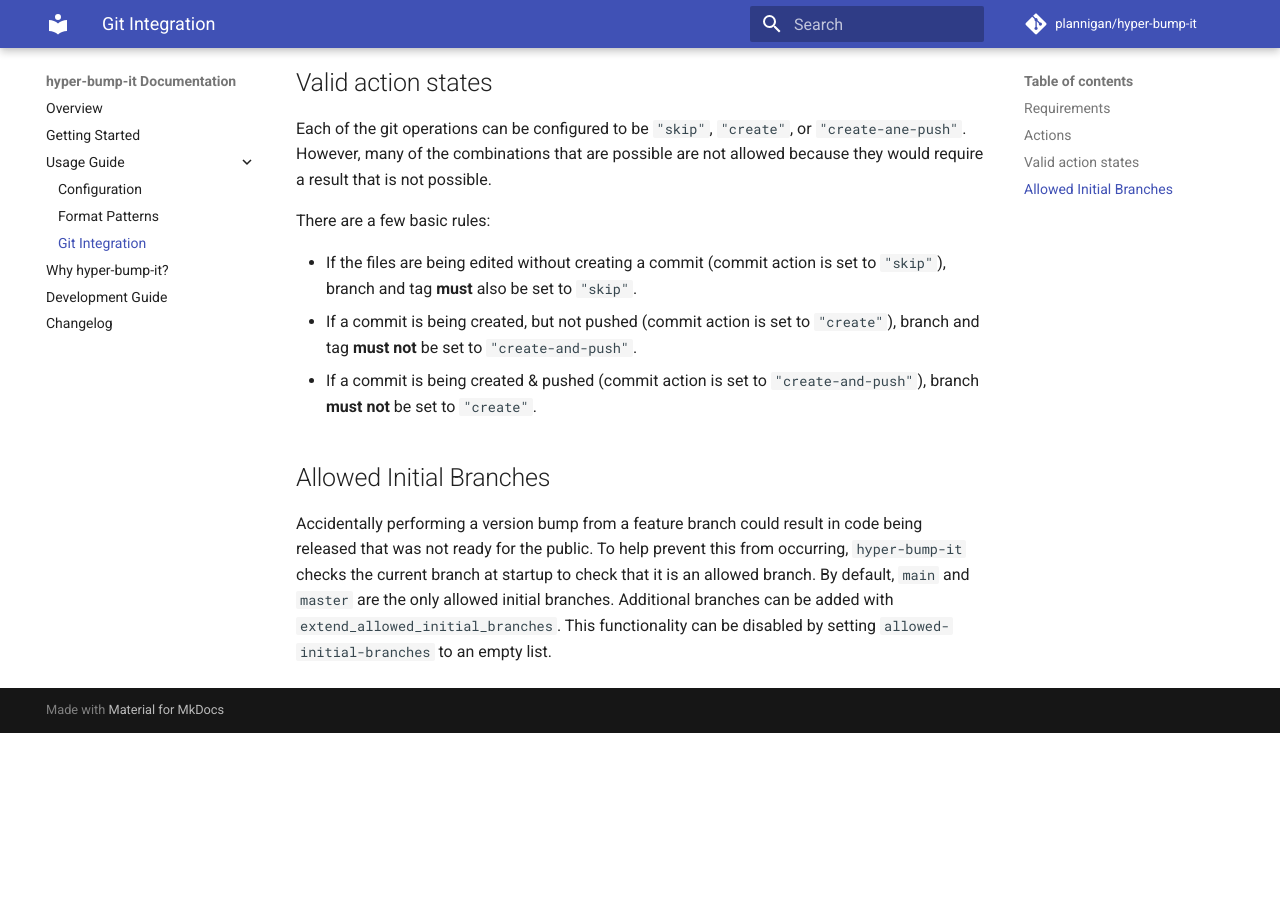
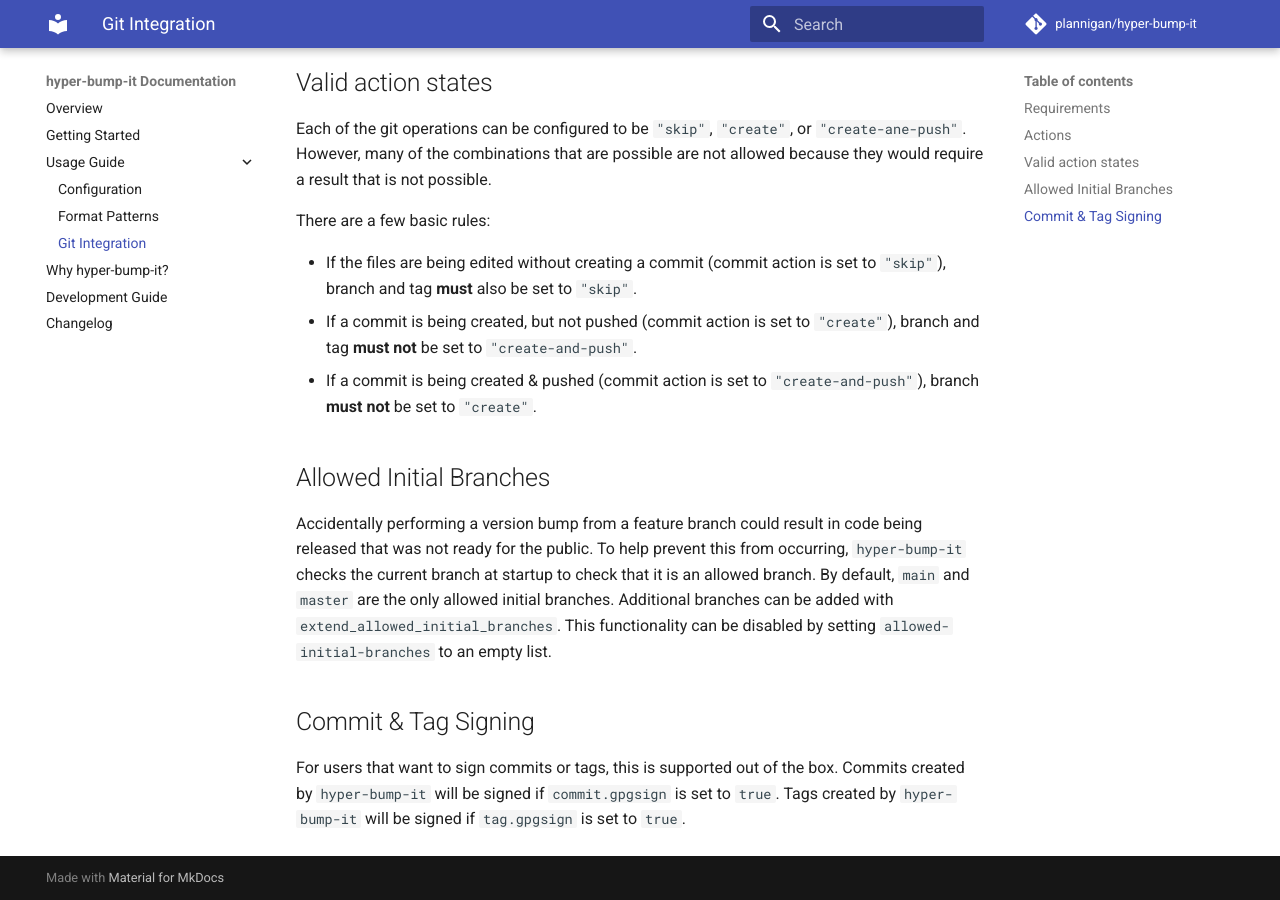
Before and after one commit to plannigan/hyper-bump-it, an MkDocs documentation site: the page built from docs/usage-guide/git-integration.md, in a window 1280 px wide and 900 px high, scrolled down 893 px. Built offline with MkDocs 1.6.1 and Material for MkDocs 9.7.7, drawn with Linux system fonts in a browser that asks for light colours; comment, search, counter and statistics services are not loaded; the version menu is left out; before the commit the page ends 1626 px from its top, so only the background shows below that.

Commit message:
Document new functionality

```diff
--- a/docs/usage-guide/git-integration.md
+++ b/docs/usage-guide/git-integration.md
@@ -53,4 +53,10 @@
 allowed initial branches. Additional branches can be added with `extend_allowed_initial_branches`.
 This functionality can be disabled by setting `allowed-initial-branches` to an empty list.
 
+## Commit & Tag Signing
+
+For users that want to sign commits or tags, this is supported out of the box. Commits created by
+`hyper-bump-it` will be signed if `commit.gpgsign` is set to `true`. Tags created by
+`hyper-bump-it` will be signed if `tag.gpgsign` is set to `true`.
+
 [git-python]: https://gitpython.readthedocs.io/
```
Also changed, not shown: CHANGELOG.md (+1 -0 lines).
